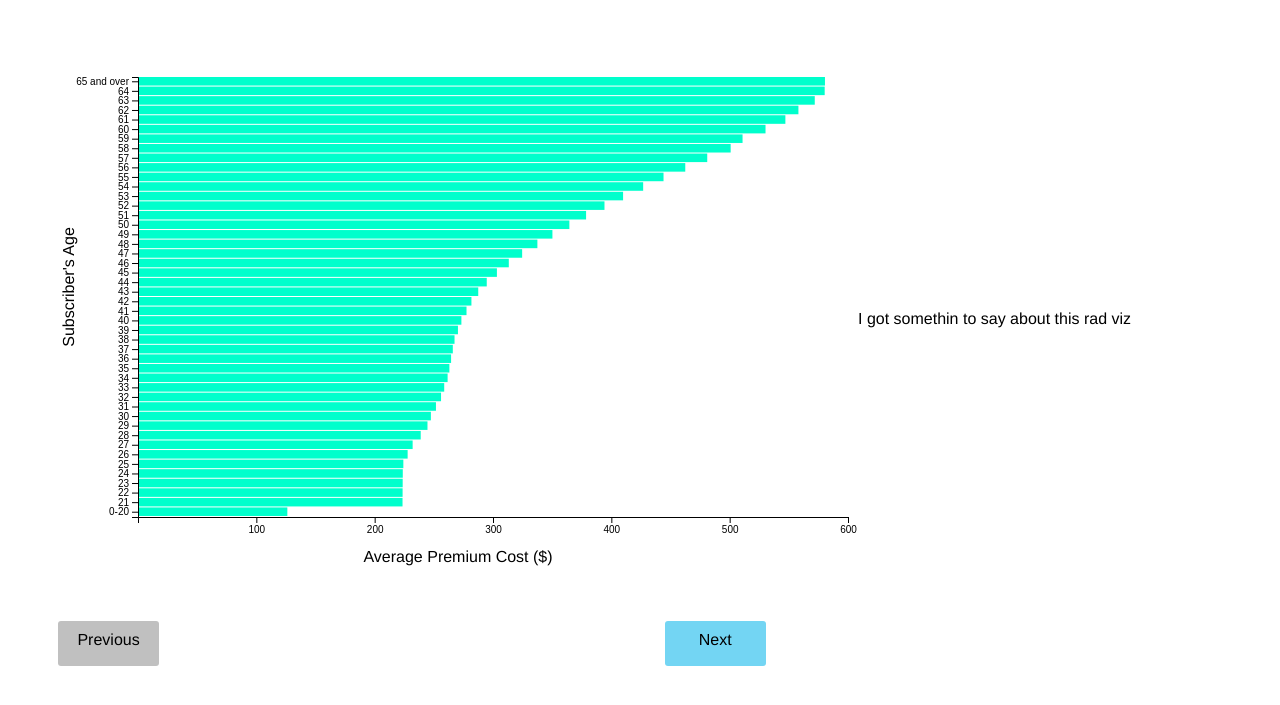
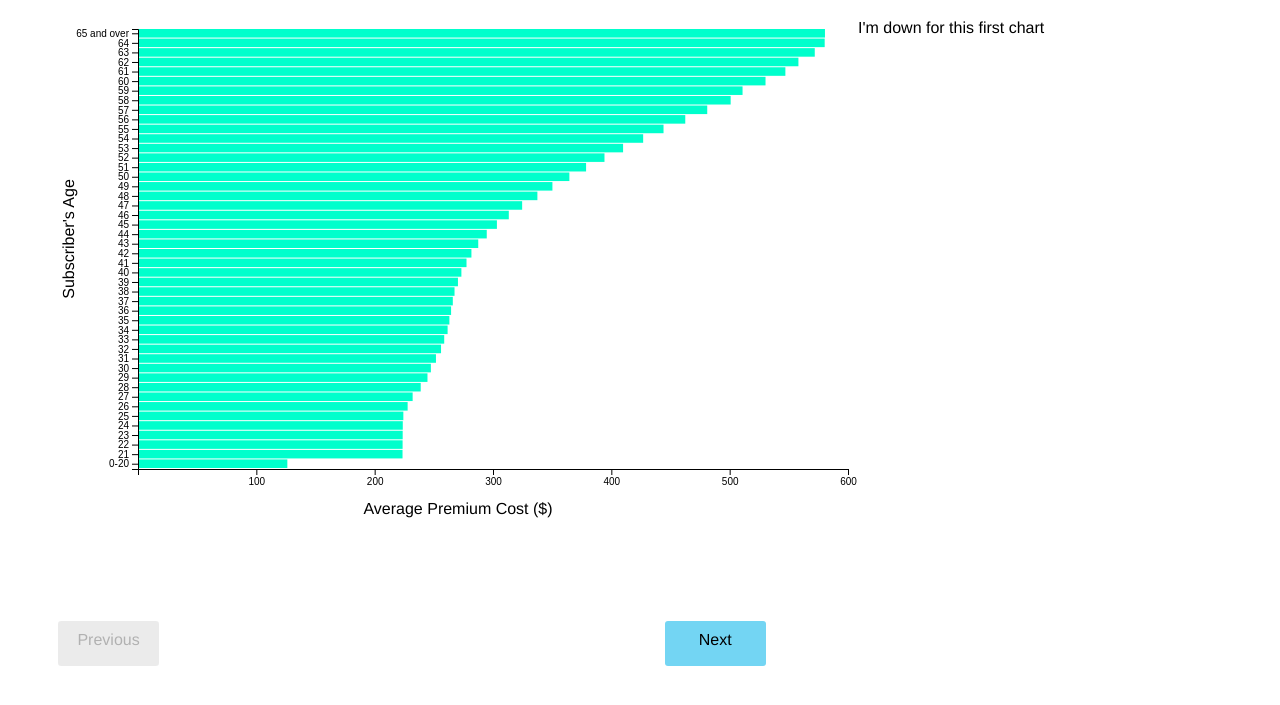
Before and after one commit to jnfitzpa/jnfitzpa.github.io, a plain HTML site: page index.html in a window 1280 px wide. Shown: the part 61-766 px from the top of the page. Drawn offline with nearby package versions, Linux system fonts and the light colour scheme.

Commit message:
scene 1 and 2 working

```diff
--- a/drawScene.js
+++ b/drawScene.js
@@ -1,3 +1,7 @@
+var messages_text =  ["I'm down for this first chart"
+,"Bro this second chart is sick"
+,"Dude! This third chart is far out!"];
+
 function init() {
   draw_scene(1);
 }
@@ -7,7 +11,9 @@ async function draw_scene(scene_num){
     document.getElementById("magic").innerHTML = "";
     d3.select("#prev").attr("onclick","");
     d3.select("#next").attr("onclick","draw_scene(2)");
-    document.getElementById('prev').style.backgroundColor = 'silver';
+    var prevEl = document.getElementById('prev');
+    prevEl.style.backgroundColor = 'silver';
+    prevEl.style.opacity = '.3';
     document.getElementById('next').removeAttribute("style");
 
     const data = await d3.csv('https://jnfitzpa.github.io/AvgRateByAge.csv');
@@ -95,6 +101,7 @@ async function draw_scene(scene_num){
     .style("text-anchor", "middle")
     .text("Subscriber's Age");
 
+    d3.select("#message > p").text(messages_text[scene_num-1]);
 
 
   } else if (scene_num == 2){
@@ -191,6 +198,7 @@ async function draw_scene(scene_num){
     .style("text-anchor", "middle")
     .text("Family Type");
 
+    d3.select("#message > p").text(messages_text[scene_num-1]);
   }
 
 }
--- a/index.html
+++ b/index.html
@@ -17,7 +17,7 @@
 			<svg id="magic" class="chart"></svg>
 		</div>
 		<div id="message">
-			<p>I got somethin to say about this rad viz</p>
+			<p></p>
 		</div>
 	</div>
 	<div id="buttons">
--- a/styles.css
+++ b/styles.css
@@ -13,6 +13,10 @@ p{
   width: 100%;
   height: 600px;
   margin-left: 50px;
+}
+
+#scene > div{
+  height: 100%;
 }
 
 #buttons {
```
